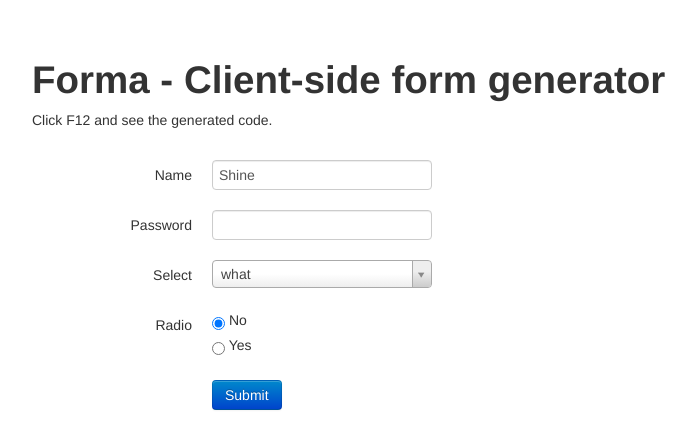
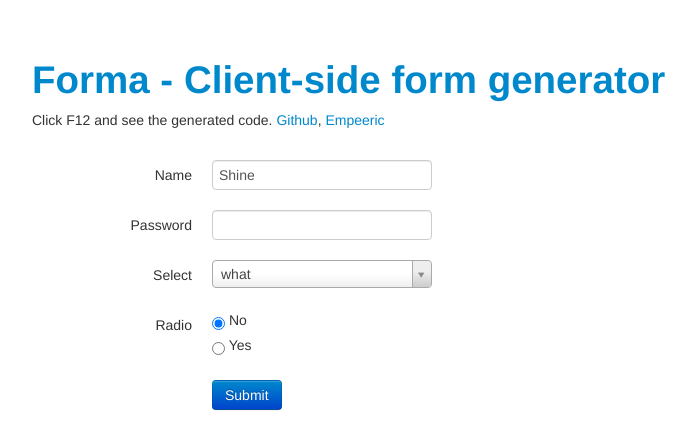
Before and after one commit to node4good/forma, a website: page index.html in a window 1280 px wide. Shown: the whole page, without its empty margins (18-714 px from the left). Drawn offline with Linux system fonts and the light colour scheme.

Commit message:
some links

```diff
--- a/index.html
+++ b/index.html
@@ -12,8 +12,12 @@
 </head>
 <body>
 
-<h1>Forma - Client-side form generator</h1>
-<p>Click F12 and see the generated code.</p>
+<h1><a href="https://github.com/Empeeric/forma">Forma - Client-side form generator</a></h1>
+<p>
+    Click F12 and see the generated code.
+    <a href="https://github.com/Empeeric/forma">Github</a>,
+    <a href="http://www.empeeric.com/">Empeeric</a>
+</p>
 
 <br/>
 
```
Also changed, not shown: README.md.
